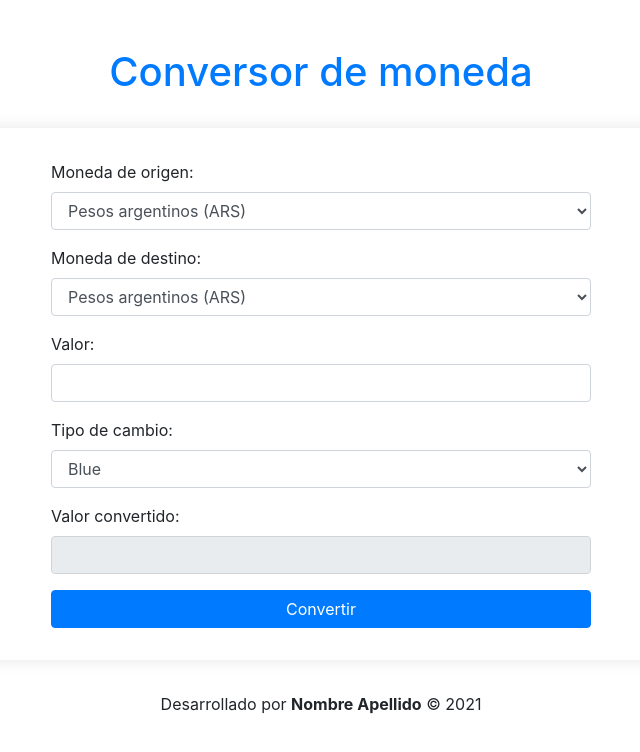
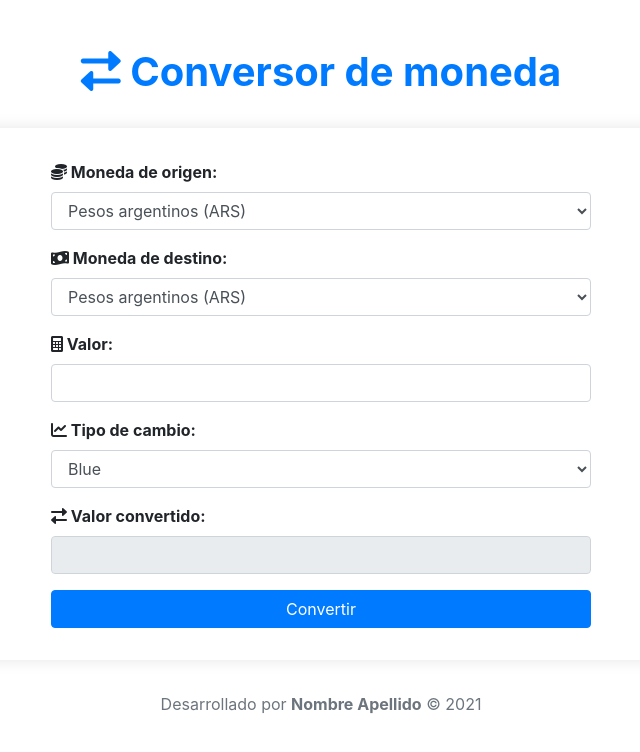
Before and after one commit to Fer-Developer-Code/ConversorDolar, a plain HTML site: page index.html in a window 1280 px wide. Shown: the whole page, without its empty margins (319-959 px from the left). Drawn offline with Linux system fonts and the light colour scheme; files that its build step writes are made by us from their sources.

Commit message:
subiendo

```diff
--- a/index.html
+++ b/index.html
@@ -3,20 +3,21 @@
   <head>
     <meta charset="UTF-8" />
     <meta name="viewport" content="width=device-width, initial-scale=1.0" />
-    <link rel="stylesheet" href="recursos/css manual/style.css" />
+    <link rel="stylesheet" href="recursos/css/manual/style.css" />
     <link rel="stylesheet" href="recursos/css/bootstrap.min.css" />
+    <link rel="stylesheet" href="https://cdnjs.cloudflare.com/ajax/libs/font-awesome/6.0.0-beta3/css/all.min.css" />
     <title>Conversor de moneda</title>
   </head>
   <body>
     <header class="container mt-5">
-      <h1 class="text-center text-primary">Conversor de moneda</h1>
+      <h1 class="text-center text-primary"><i class="fas fa-exchange-alt"></i> Conversor de moneda</h1>
     </header>
     <main class="section_main container">
       <section class="row justify-content-center">
         <div class="col-md-6">
           <form id="form-converter">
             <fieldset class="form-group">
-              <label for="input-moneda-origen">Moneda de origen:</label>
+              <label for="input-moneda-origen"><i class="fas fa-coins"></i> Moneda de origen:</label>
               <select id="input-moneda-origen" class="form-control">
                 <option value="ARS" selected>Pesos argentinos (ARS)</option>
                 <option value="USD">Dólar Blue (USD)</option>
@@ -26,7 +27,7 @@
               </select>
             </fieldset>
             <fieldset class="form-group">
-              <label for="input-moneda-destino">Moneda de destino:</label>
+              <label for="input-moneda-destino"><i class="fas fa-money-bill-wave"></i> Moneda de destino:</label>
               <select id="input-moneda-destino" class="form-control">
                 <option value="ARS">Pesos argentinos (ARS)</option>
                 <option value="USD">Dólar Blue (USD)</option>
@@ -36,7 +37,7 @@
               </select>
             </fieldset>
             <fieldset class="form-group">
-              <label for="input-valor">Valor:</label>
+              <label for="input-valor"><i class="fas fa-calculator"></i> Valor:</label>
               <input
                 type="number"
                 id="input-valor"
@@ -47,14 +48,14 @@
               />
             </fieldset>
             <fieldset class="form-group">
-              <label for="select-tipo-cambio">Tipo de cambio:</label>
+              <label for="select-tipo-cambio"><i class="fas fa-chart-line"></i> Tipo de cambio:</label>
               <select id="select-tipo-cambio" class="form-control">
                 <option value="oficial">Oficial</option>
                 <option value="blue" selected>Blue</option>
               </select>
             </fieldset>
             <fieldset class="form-group">
-              <label for="output-valor">Valor convertido:</label>
+              <label for="output-valor"><i class="fas fa-exchange-alt"></i> Valor convertido:</label>
               <input
                 type="number"
                 id="output-valor"
@@ -69,7 +70,7 @@
         </div>
       </section>
     </main>
-    <footer class="section_footer">
+    <footer class="section_footer text-center">
       <p>Desarrollado por <strong>Nombre Apellido</strong> &copy; 2021</p>
     </footer>
     <script src="recursos/javascript/script.js"></script>
--- a/recursos/css manual/style.css
+++ b/recursos/css manual/style.css
@@ -1,8 +1,14 @@
 body {
     background-color: #f8f9fa;
+    font-family: 'Arial', sans-serif;
 }
 header {
     margin-bottom: 2rem;
+}
+header h1 {
+    font-size: 2.5rem;
+    font-weight: bold;
+    color: #007bff;
 }
 .section_main {
     background-color: #ffffff;
@@ -13,4 +19,22 @@ body {
 footer {
     margin-top: 2rem;
     text-align: center;
+    font-size: 1rem;
+    color: #6c757d;
 }
+fieldset {
+    margin-bottom: 1.5rem;
+}
+fieldset label {
+    font-weight: bold;
+    margin-bottom: 0.5rem;
+    display: block;
+}
+.btn-primary {
+    background-color: #007bff;
+    border-color: #007bff;
+}
+.btn-primary:hover {
+    background-color: #0056b3;
+    border-color: #004085;
+}
```
Lines whose indentation alone changed are shown as unchanged.
